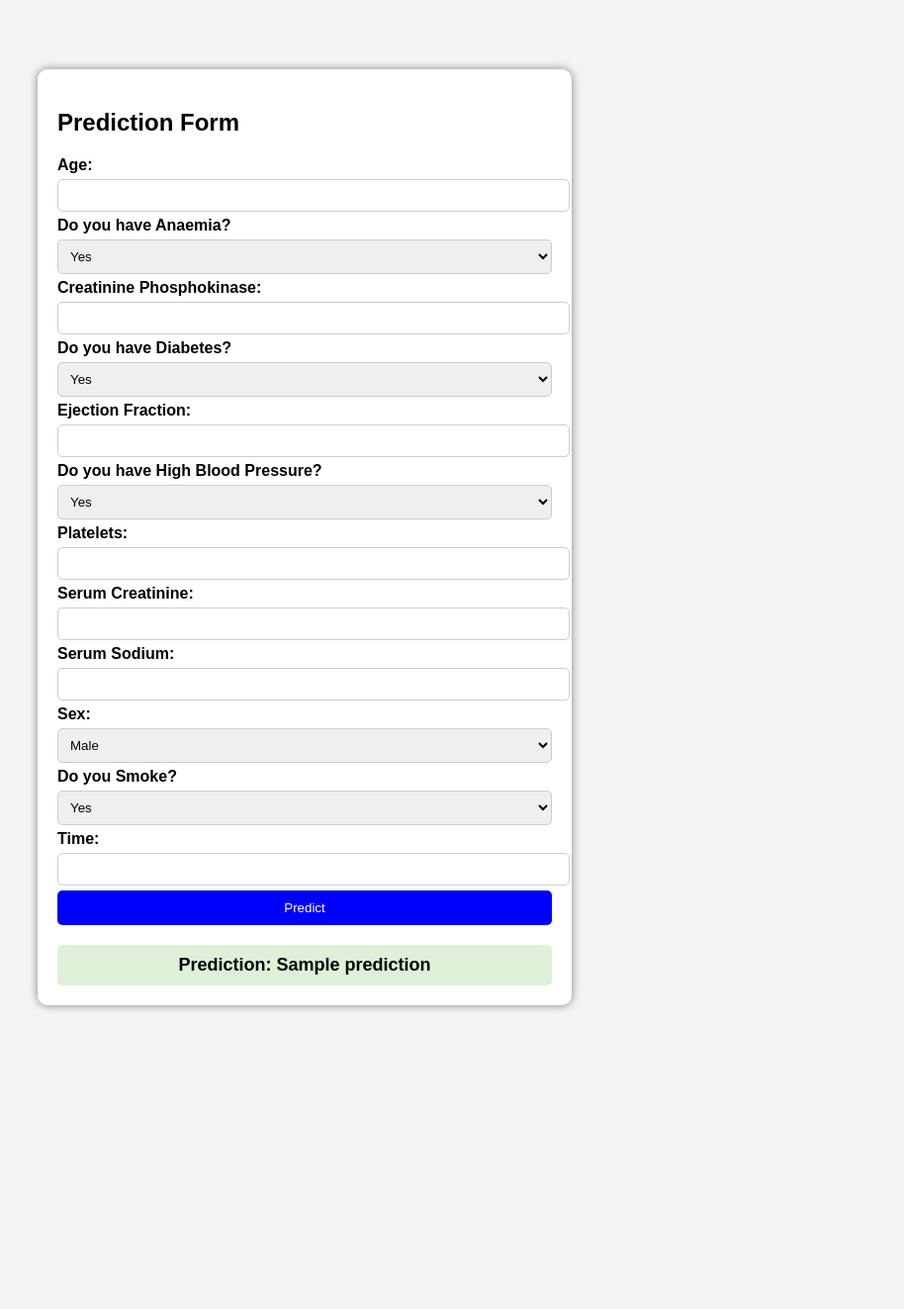
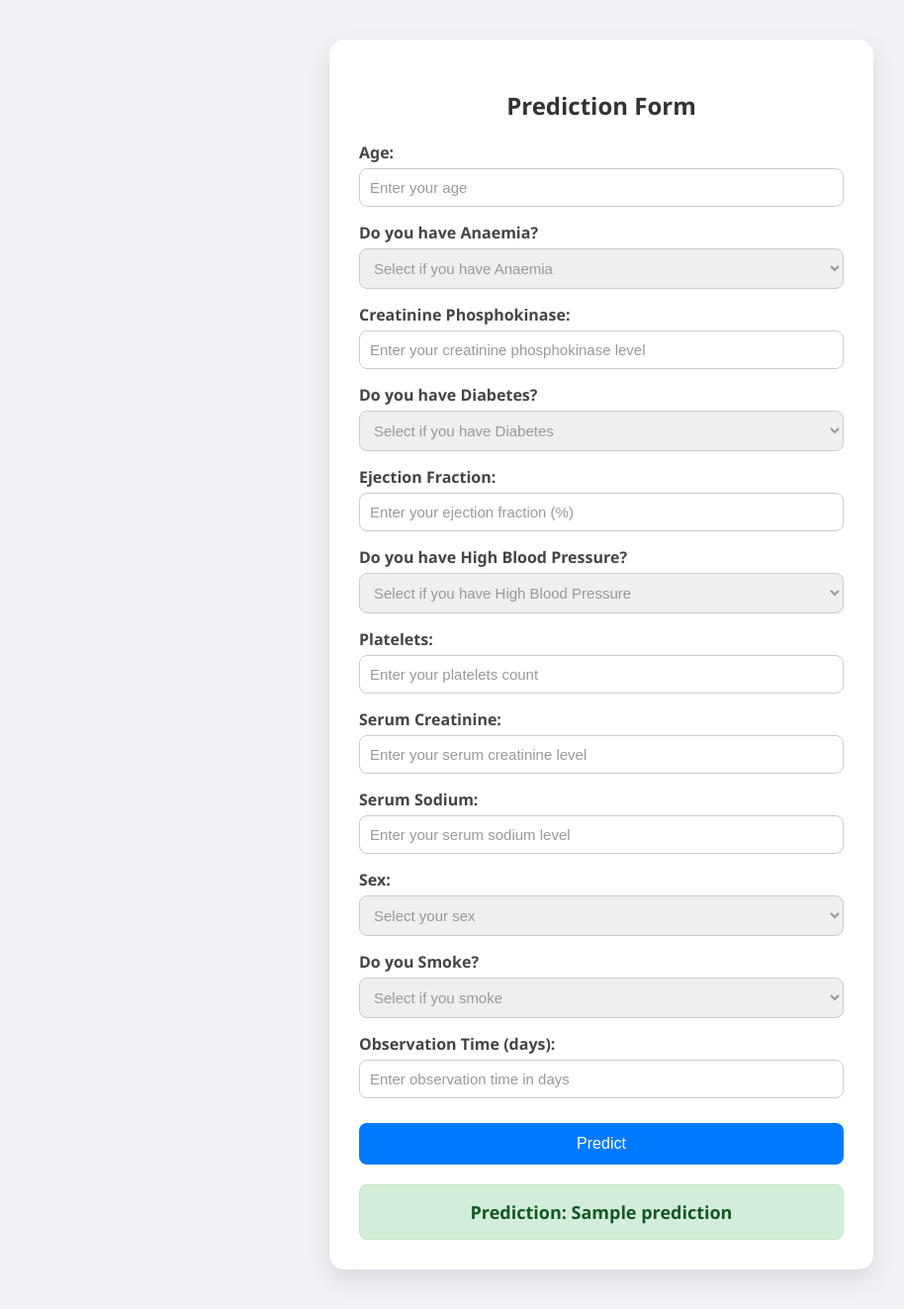
Before and after one commit to Ghost2804/ML_OPS_first_code, a Flask app: template templates/index.html in a window 1280 px wide. Shown: the whole page at 99% size, without its empty margins (32-946 px from the left). Before the commit the page ends 1022 px from the top, so only its background shows below. Run offline with Flask 3, Linux system fonts and the light colour scheme; the template is opened without the code that fills it: most values are stand-ins (such as "Sample title", 1, 10 or a date in 2020).

Commit message:
Updated the Html Format

```diff
--- a/templates/index.html
+++ b/templates/index.html
@@ -5,43 +5,87 @@
     <meta name="viewport" content="width=device-width, initial-scale=1.0">
     <title>Prediction Form</title>
     <style>
+        /* Reset and base styles */
+        * {
+            box-sizing: border-box;
+        }
+
         body {
-            font-family: Arial, sans-serif;
-            margin: 50px;
-            padding: 20px;
-            background-color: #f4f4f4;
+            margin: 0;
+            padding: 40px 20px;
+            font-family: 'Segoe UI', Tahoma, Geneva, Verdana, sans-serif;
+            background-color: #f0f2f5;
+            display: flex;
+            justify-content: center;
+            align-items: center;
+            min-height: 100vh;
         }
+
+        /* Form container */
         .container {
-            max-width: 500px;
-            background: white;
-            padding: 20px;
-            border-radius: 10px;
-            box-shadow: 0px 0px 10px gray;
+            width: 100%;
+            max-width: 550px;
+            background: #fff;
+            padding: 30px;
+            border-radius: 15px;
+            box-shadow: 0 10px 25px rgba(0, 0, 0, 0.1);
         }
+
+        h2 {
+            text-align: center;
+            margin-bottom: 20px;
+            color: #333;
+        }
+
         label {
-            font-weight: bold;
+            display: block;
+            margin-top: 15px;
+            font-weight: 600;
+            color: #444;
         }
-        input, select {
+
+        input,
+        select {
             width: 100%;
-            padding: 8px;
-            margin: 5px 0;
+            padding: 10px;
+            margin-top: 5px;
             border: 1px solid #ccc;
-            border-radius: 5px;
+            border-radius: 8px;
+            font-size: 15px;
         }
+
+        input::placeholder {
+            color: #999;
+        }
+
+        select:invalid {
+            color: #999;
+        }
+
         button {
-            background-color: blue;
-            color: white;
-            padding: 10px;
+            margin-top: 25px;
+            width: 100%;
+            padding: 12px;
+            background-color: #007bff;
+            color: #fff;
             border: none;
-            border-radius: 5px;
+            border-radius: 8px;
+            font-size: 16px;
             cursor: pointer;
-            width: 100%;
+            transition: background-color 0.3s ease;
         }
+
+        button:hover {
+            background-color: #0056b3;
+        }
+
         .result {
             margin-top: 20px;
-            padding: 10px;
-            background-color: #dff0d8;
-            border-radius: 5px;
+            padding: 15px;
+            background-color: #d4edda;
+            color: #155724;
+            border: 1px solid #c3e6cb;
+            border-radius: 8px;
             text-align: center;
             font-size: 18px;
             font-weight: bold;
@@ -52,56 +96,62 @@
     <div class="container">
         <h2>Prediction Form</h2>
         <form action="/predict" method="post">
+
             <label for="age">Age:</label>
-            <input type="number" id="age" name="age" required>
+            <input type="number" id="age" name="age" required placeholder="Enter your age">
 
             <label for="anaemia">Do you have Anaemia?</label>
-            <select id="anaemia" name="anaemia">
+            <select id="anaemia" name="anaemia" required>
+                <option value="" disabled selected>Select if you have Anaemia</option>
                 <option value="1">Yes</option>
                 <option value="0">No</option>
             </select>
 
             <label for="creatinine_phosphokinase">Creatinine Phosphokinase:</label>
-            <input type="number" id="creatinine_phosphokinase" name="creatinine_phosphokinase" required>
+            <input type="number" id="creatinine_phosphokinase" name="creatinine_phosphokinase" required placeholder="Enter your creatinine phosphokinase level">
 
             <label for="diabetes">Do you have Diabetes?</label>
-            <select id="diabetes" name="diabetes">
+            <select id="diabetes" name="diabetes" required>
+                <option value="" disabled selected>Select if you have Diabetes</option>
                 <option value="1">Yes</option>
                 <option value="0">No</option>
             </select>
 
             <label for="ejection_fraction">Ejection Fraction:</label>
-            <input type="number" id="ejection_fraction" name="ejection_fraction" required>
+            <input type="number" id="ejection_fraction" name="ejection_fraction" required placeholder="Enter your ejection fraction (%)">
 
             <label for="high_blood_pressure">Do you have High Blood Pressure?</label>
-            <select id="high_blood_pressure" name="high_blood_pressure">
+            <select id="high_blood_pressure" name="high_blood_pressure" required>
+                <option value="" disabled selected>Select if you have High Blood Pressure</option>
                 <option value="1">Yes</option>
                 <option value="0">No</option>
             </select>
 
             <label for="platelets">Platelets:</label>
-            <input type="number" id="platelets" name="platelets" step="0.01" required>
+            <input type="number" id="platelets" name="platelets" step="0.01" required placeholder="Enter your platelets count">
 
             <label for="serum_creatinine">Serum Creatinine:</label>
-            <input type="number" id="serum_creatinine" name="serum_creatinine" step="0.1" required>
+            <input type="number" id="serum_creatinine" name="serum_creatinine" step="0.1" required placeholder="Enter your serum creatinine level">
 
             <label for="serum_sodium">Serum Sodium:</label>
-            <input type="number" id="serum_sodium" name="serum_sodium" required>
+            <input type="number" id="serum_sodium" name="serum_sodium" required placeholder="Enter your serum sodium level">
 
             <label for="sex">Sex:</label>
-            <select id="sex" name="sex">
+            <select id="sex" name="sex" required>
+                <option value="" disabled selected>Select your sex</option>
                 <option value="1">Male</option>
                 <option value="0">Female</option>
             </select>
 
             <label for="smoking">Do you Smoke?</label>
-            <select id="smoking" name="smoking">
+            <select id="smoking" name="smoking" required>
+                <option value="" disabled selected>Select if you smoke</option>
                 <option value="1">Yes</option>
                 <option value="0">No</option>
             </select>
 
-            <label for="time">Time:</label>
-            <input type="number" id="time" name="time" required>
+            <label for="time">Observation Time (days):</label>
+            <input type="number" id="time" name="time" required placeholder="Enter observation time in days">
 
             <button type="submit">Predict</button>
         </form>
```
